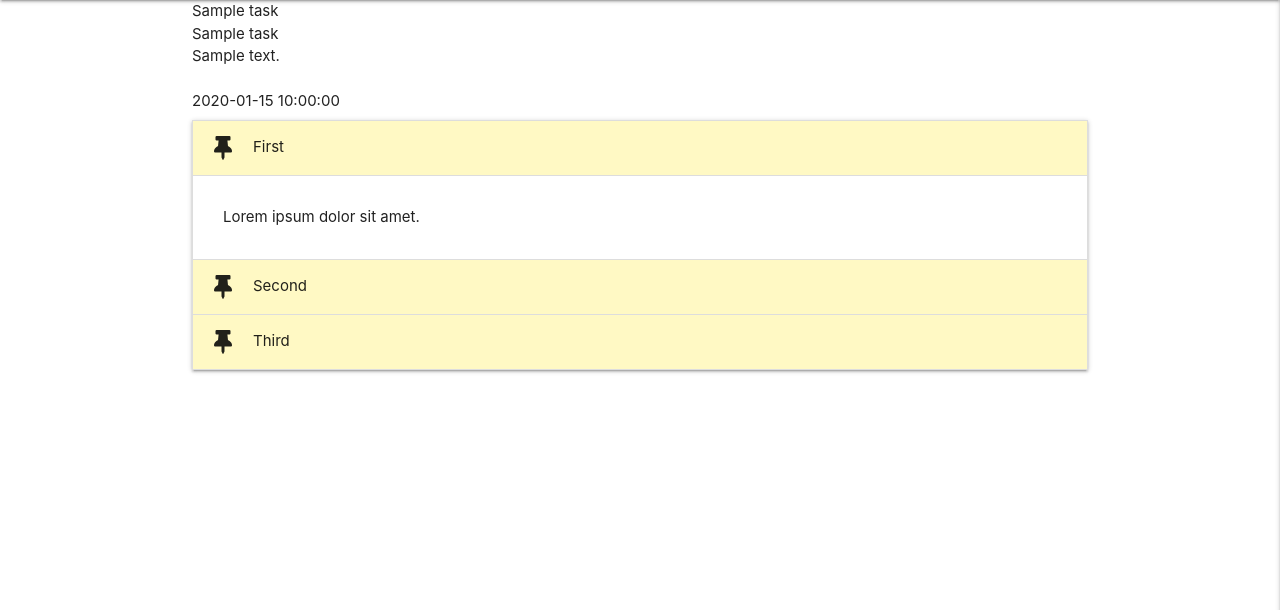
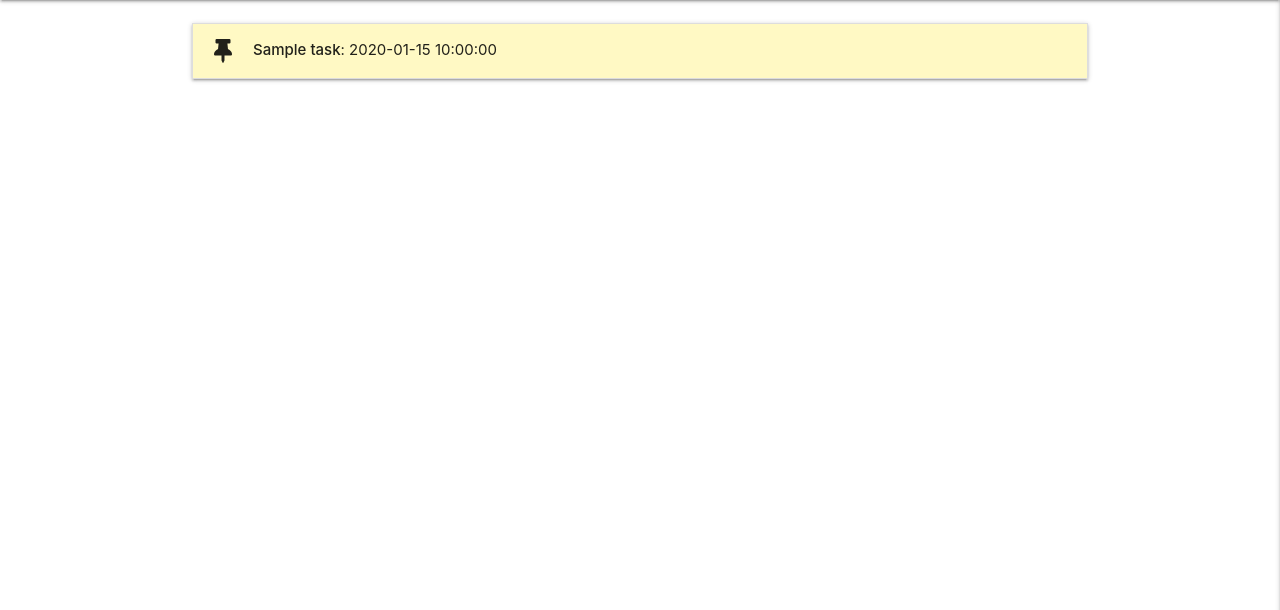
Before and after one commit to loosenthedark/CI_DCD-task-manager-flask-mini-project, a Flask app: page / in a window 1280 px wide. Shown: the part 64-674 px from the top of the page. Run offline with Flask 2, Linux system fonts and the light colour scheme; a database or web service that is not in the repository returns one stand-in record (values such as "Sample title"); some libraries are stand-ins or nearby versions.

Commit message:
Bind data from DB to collapsible

```diff
--- a/app.py
+++ b/app.py
@@ -21,7 +21,7 @@ mongo = PyMongo(app)
 @app.route('/')
 @app.route('/get_tasks')
 def get_tasks():
-    tasks = mongo.db.tasks.find()
+    tasks = list(mongo.db.tasks.find())
     return render_template('tasks.html', tasks=tasks)
 
 
--- a/static/css/style.css
+++ b/static/css/style.css
@@ -16,6 +16,12 @@ nav .brand-logo {
 
 nav .hide-on-med-and-down {
     margin: 0 3px 0 18px;
+}
+
+/* Tasks UI */
+
+.fa-user-clock {
+    margin-left: 8px;
 }
 
 /* Registration form */
--- a/static/js/script.js
+++ b/static/js/script.js
@@ -2,4 +2,6 @@ $(document).ready(function(){
     $('.sidenav').sidenav({edge:'right'});
 
     $('.collapsible').collapsible();
+
+    $('.tooltipped').tooltip();
   });
--- a/templates/tasks.html
+++ b/templates/tasks.html
@@ -2,27 +2,20 @@
 
 {% block content %}
 
-    {% for task in tasks %}
-        {{ task.task_name }}<br>
-        {{ task.category_name }}<br>
-        {{ task.task_description }}<br>
-        {{ task.is_urgent }}<br>
-        {{ task.due_date }}<br>
-    {% endfor %}
-
-    <ul class="collapsible">
-        <li class="active">
-            <div class="collapsible-header yellow lighten-4"><i class="fas fa-thumbtack"></i>First</div>
-            <div class="collapsible-body"><span>Lorem ipsum dolor sit amet.</span></div>
-        </li>
-        <li>
-            <div class="collapsible-header yellow lighten-4"><i class="fas fa-thumbtack"></i>Second</div>
-            <div class="collapsible-body"><span>Lorem ipsum dolor sit amet.</span></div>
-        </li>
-        <li>
-            <div class="collapsible-header yellow lighten-4"><i class="fas fa-thumbtack"></i>Third</div>
-            <div class="collapsible-body"><span>Lorem ipsum dolor sit amet.</span></div>
-        </li>
-    </ul>
+    <div class="section">
+        <ul class="collapsible">
+            {% for task in tasks %}
+            <li>
+                <div class="collapsible-header yellow lighten-4"><i
+                        class="fas fa-thumbtack"></i><strong>{{ task.task_name }}</strong> :
+                    {{ task.due_date }} {% if task.is_urgent == "on" %} <i class="fas fa-user-clock tooltipped"
+                        data-position="right" data-tooltip="URGENT!"></i> {% endif %}</div>
+                <div class="collapsible-body grey lighten-4"><strong>{{ task.category_name }}</strong>
+                    <p>{{ task.task_description }}</p>
+                </div>
+            </li>
+            {% endfor %}
+        </ul>
+    </div>
 
 {% endblock %}
```
